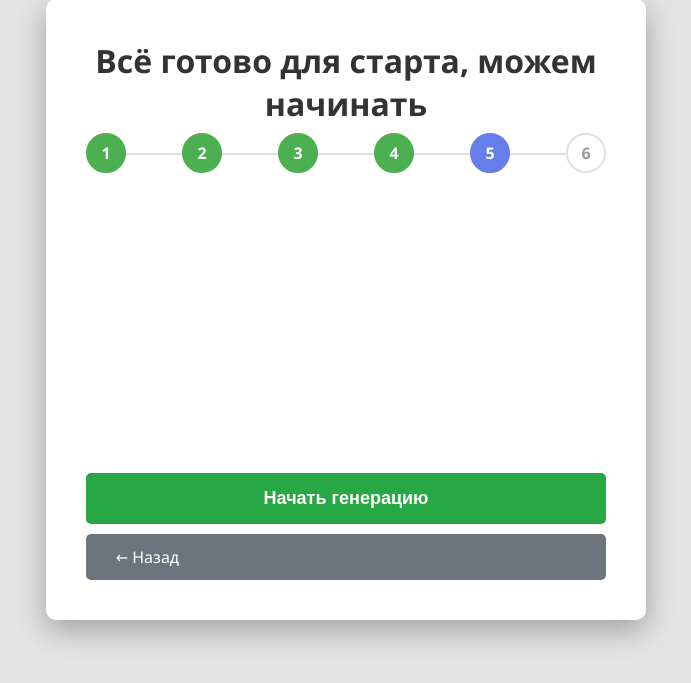
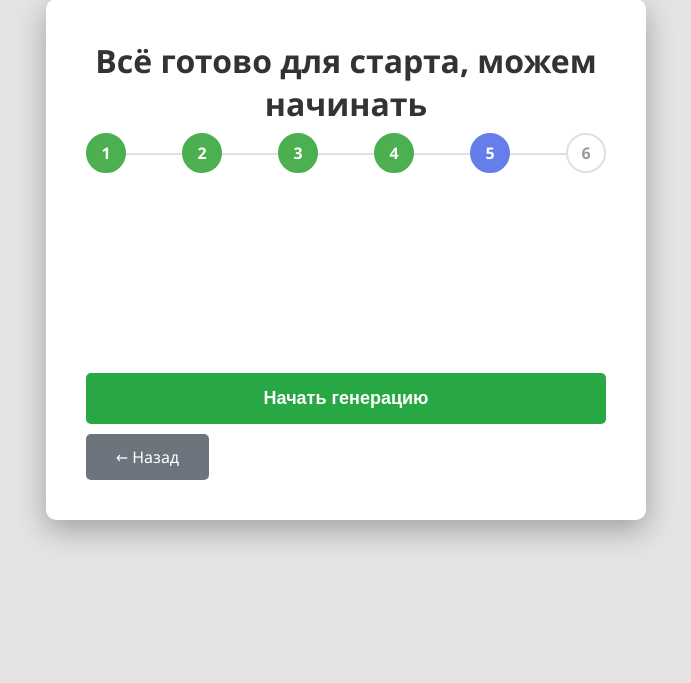
Before and after one commit to GogikOrtey/Apsp_front, a Flask app: template templates/step5.html in a window 1280 px wide. Shown: the part 21-704 px from the top of the page, without its empty margins (294-985 px from the left). Run offline with Flask 3, Linux system fonts and the light colour scheme; the template is opened without the code that fills it, so the values that code supplies are empty.

Commit message:
Улучшаю стили 5го шага

```diff
--- a/templates/step5.html
+++ b/templates/step5.html
@@ -33,14 +33,14 @@
     }
 
     #codeGenerationForm {
-        margin-top: 300px;
+        margin-top: 200px;
     }
 
     .btn-group {
         display: flex;
         flex-direction: column;
         gap: 10px;
-        align-items: stretch;
+        align-items: flex-start;
     }
 
     .btn-success.btn-large {
@@ -52,16 +52,25 @@
         font-weight: 600;
         border-radius: 5px;
         cursor: pointer;
-        transition: background-color 0.3s;
+        transition: background-color 0.3s, transform 0.1s;
         width: 100%;
     }
 
+    .btn-group .btn-secondary {
+        width: auto;
+    }
+
     .btn-success.btn-large:hover {
-        background-color: #218838;
+        /* background-color: #218838; */
+        background-color: #1bc540;
+        border-radius: 10px;
     }
 
     .btn-success.btn-large:active {
-        background-color: #1e7e34;
+        /* background-color: #1e7e34; */
+        background-color: #1bc540;
+        transform: scale(0.986);
+        border-radius: 10px;
     }
 </style>
 {% endblock %}
```
